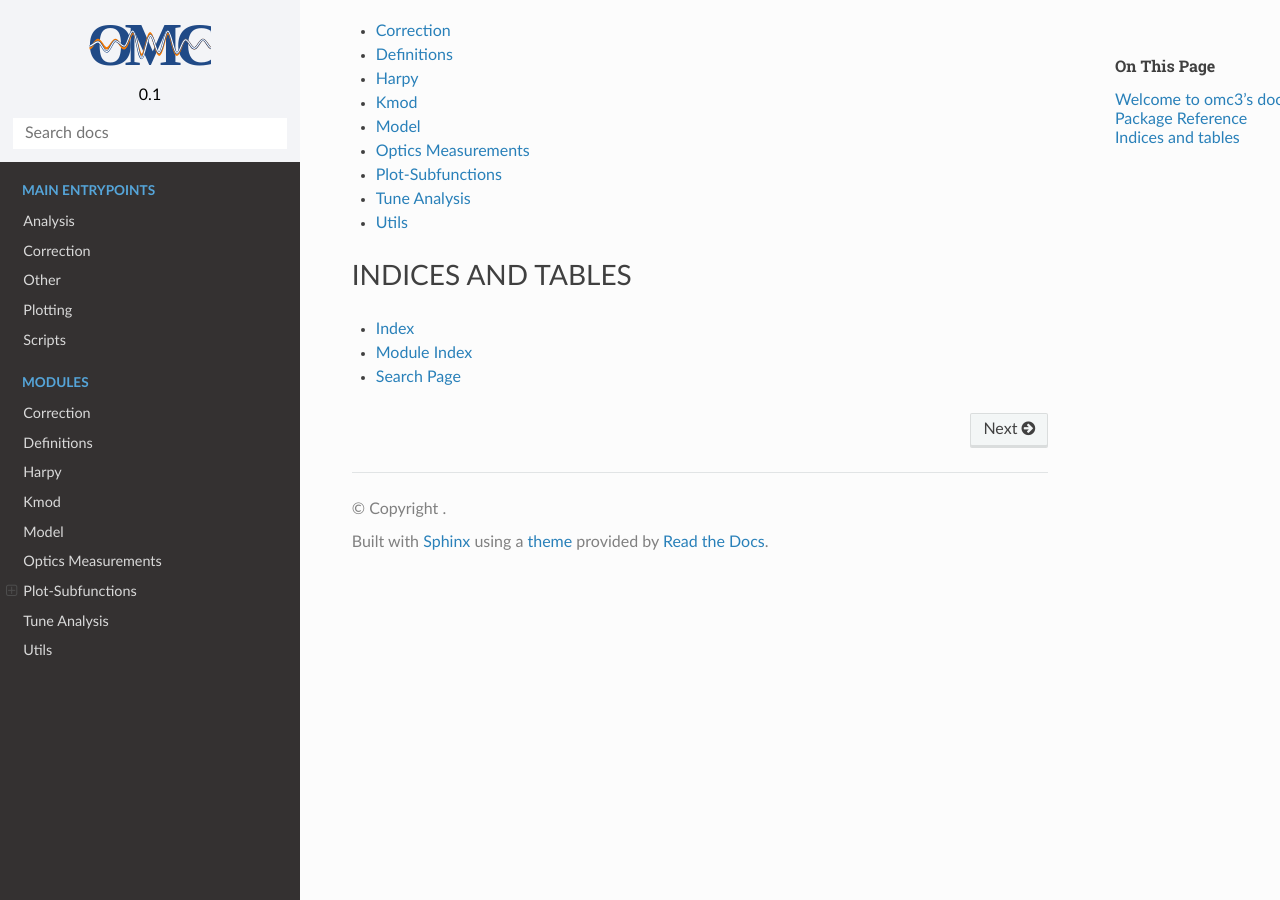
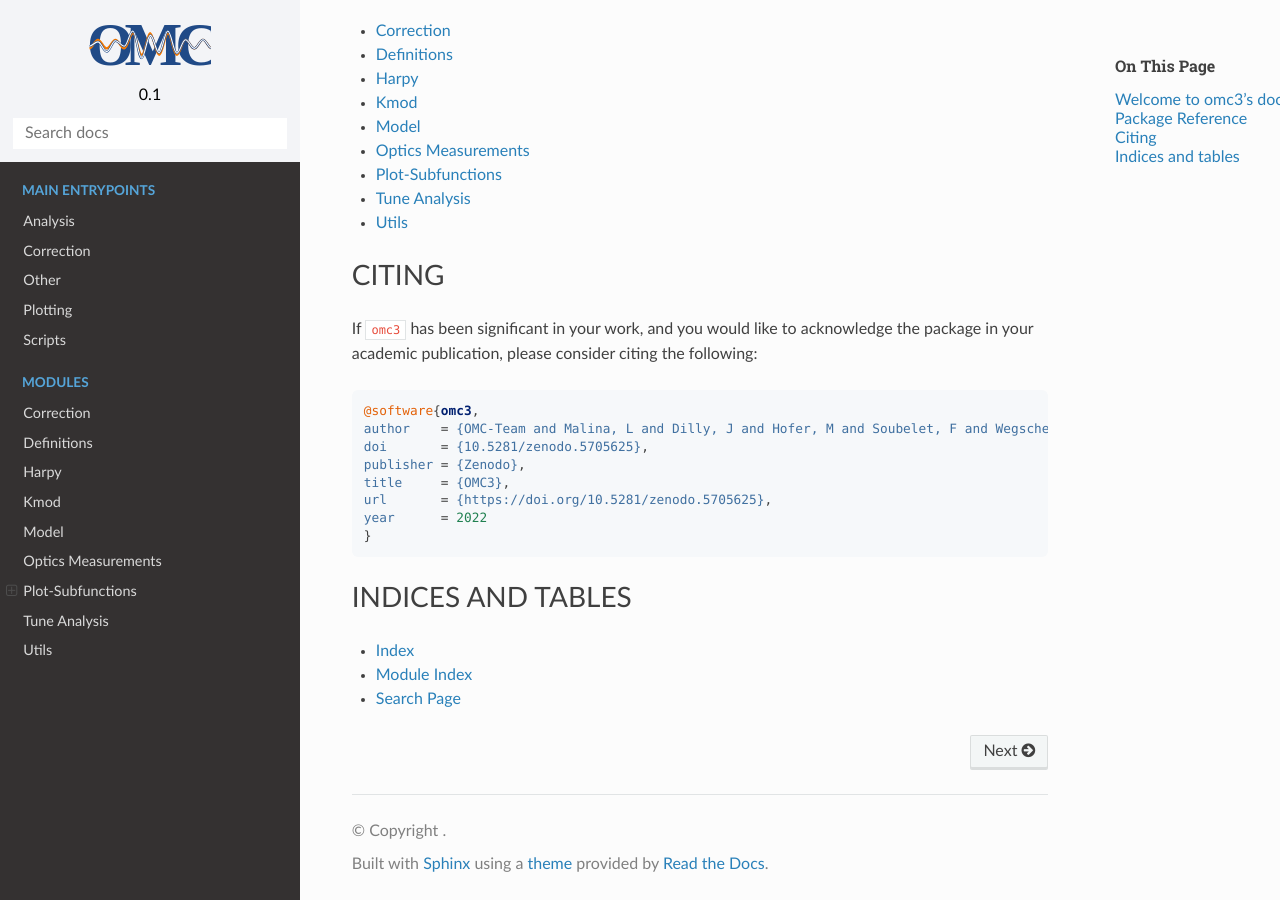
Before and after one commit to pylhc/omc3, a Sphinx documentation site: the page built from doc/index.rst, in a window 1280 px wide and 900 px high, scrolled down 629 px. Built offline with Sphinx 7.4.7 and the Read the Docs theme 2.0.0, drawn with Linux system fonts in a browser that asks for light colours.

Commit message:
add citation instruction to doc index

```diff
--- a/doc/index.rst
+++ b/doc/index.rst
@@ -24,6 +24,21 @@ Package Reference
 
    modules/*
 
+Citing
+======
+
+If ``omc3`` has been significant in your work, and you would like to acknowledge the package in your academic publication, please consider citing the following:
+
+.. code-block:: bibtex
+
+   @software{omc3,
+   author    = {OMC-Team and Malina, L and Dilly, J and Hofer, M and Soubelet, F and Wegscheider, A and Coello De Portugal, J and Le Garrec, M and Persson, T and Keintzel, J and Garcia Morales, H and Tomás, R},
+   doi       = {10.5281/zenodo.5705625},
+   publisher = {Zenodo},
+   title     = {OMC3},
+   url       = {https://doi.org/10.5281/zenodo.5705625},
+   year      = 2022
+   }
 
 Indices and tables
 ==================
```
